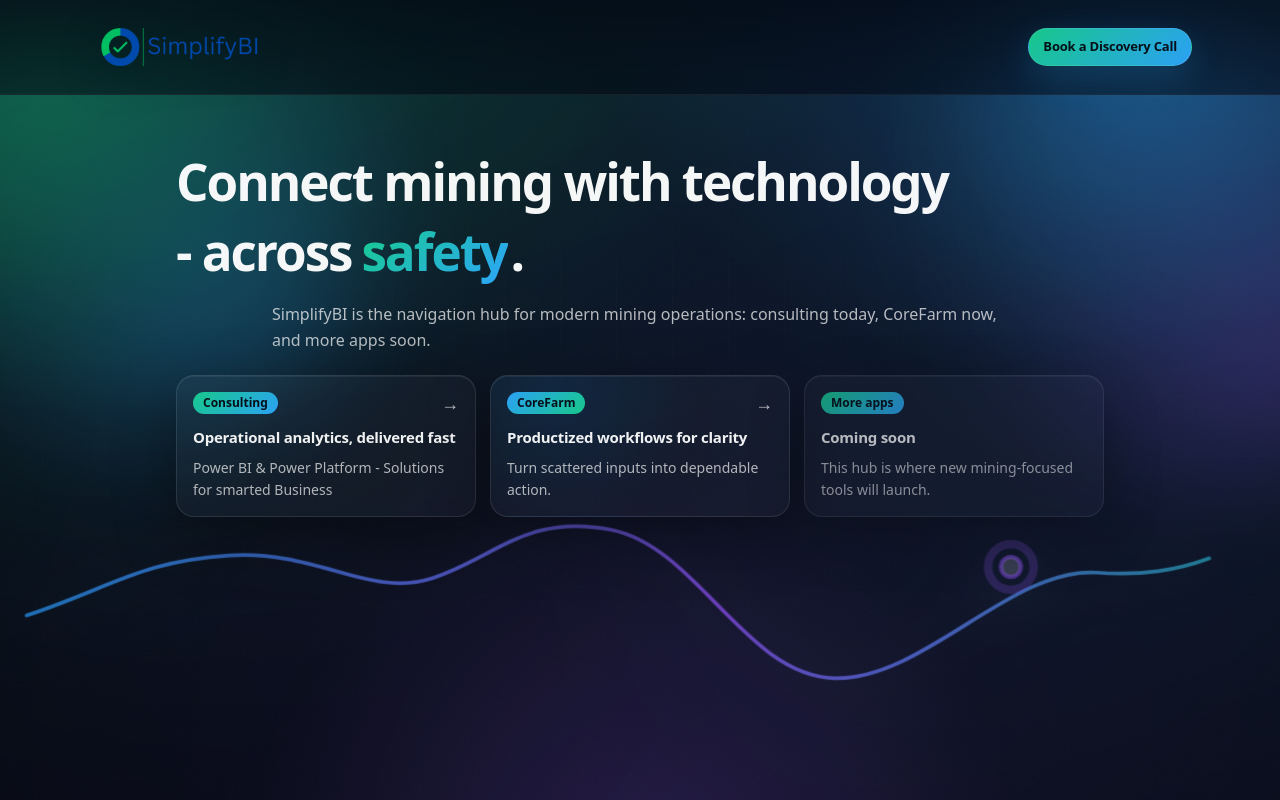
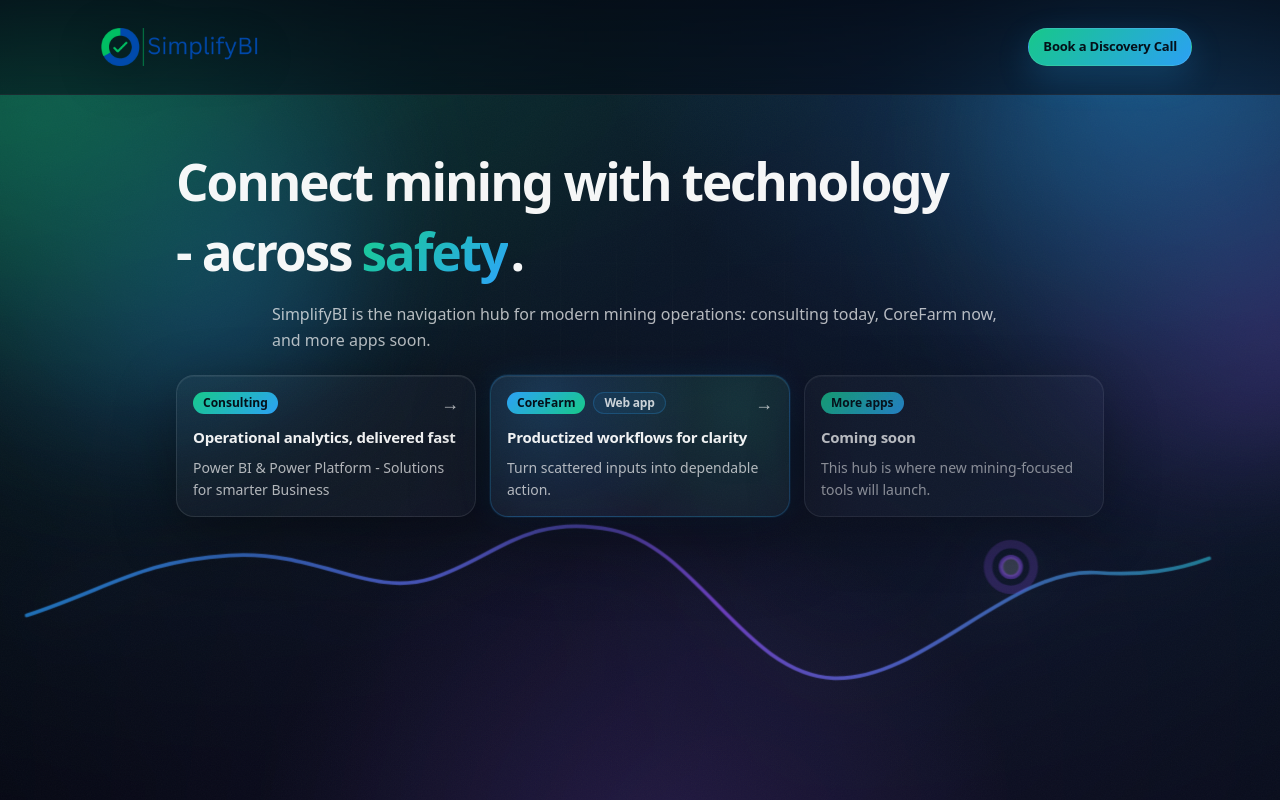
Before and after one commit to SIMPLIFYBI/SimplifyBILanding, a Next.js app: page / in a window 1280 px wide. Built offline with nearby package versions, Linux system fonts and the light colour scheme.

Commit message:
Make CoreFarm CTA feel like app

```diff
--- a/app/components/ConnectedHero.tsx
+++ b/app/components/ConnectedHero.tsx
@@ -119,7 +119,7 @@
                   </span>
                 </div>
                 <div className="sb-routeTitle">Operational analytics, delivered fast</div>
-                <div className="sb-routeBody">Power BI & Power Platform - Solutions for smarted Business </div>
+                <div className="sb-routeBody">Power BI & Power Platform - Solutions for smarter Business </div>
               </a>
 
               <a
@@ -129,7 +129,10 @@
                 className="sb-routeCard sb-routeCardAlt"
               >
                 <div className="sb-routeHead">
-                  <span className="sb-pill sb-pillAlt">CoreFarm</span>
+                  <span className="sb-routeHeadLeft">
+                    <span className="sb-pill sb-pillAlt">CoreFarm</span>
+                    <span className="sb-routeTag">Web app</span>
+                  </span>
                   <span className="sb-routeArrow" aria-hidden>
                     →
                   </span>
--- a/app/globals.css
+++ b/app/globals.css
@@ -1349,7 +1349,16 @@
 }
 
 .sb-routeCardAlt {
-  background: radial-gradient(circle at 20% 10%, rgba(46, 168, 255, 0.12), rgba(255, 255, 255, 0.03) 55%);
+  border-color: rgba(46, 168, 255, 0.22);
+  background:
+    radial-gradient(circle at 18% 18%, rgba(46, 168, 255, 0.18), transparent 56%),
+    radial-gradient(circle at 82% 22%, rgba(24, 209, 143, 0.12), transparent 58%),
+    rgba(255, 255, 255, 0.03);
+  box-shadow:
+    0 22px 74px rgba(0, 0, 0, 0.46),
+    0 0 0 1px rgba(46, 168, 255, 0.10),
+    0 0 34px rgba(46, 168, 255, 0.10),
+    inset 0 1px 0 rgba(255, 255, 255, 0.08);
 }
 
 .sb-routeCardMuted {
@@ -1361,6 +1370,27 @@
   align-items: center;
   justify-content: space-between;
   gap: 10px;
+}
+
+.sb-routeHeadLeft {
+  display: inline-flex;
+  align-items: center;
+  gap: 8px;
+  min-width: 0;
+}
+
+.sb-routeTag {
+  display: inline-flex;
+  align-items: center;
+  height: 22px;
+  padding: 0 10px;
+  border-radius: 999px;
+  font-size: 12px;
+  font-weight: 650;
+  letter-spacing: -0.2px;
+  color: rgba(255, 255, 255, 0.78);
+  border: 1px solid rgba(46, 168, 255, 0.22);
+  background: rgba(46, 168, 255, 0.08);
 }
 
 .sb-routeArrow {
```
